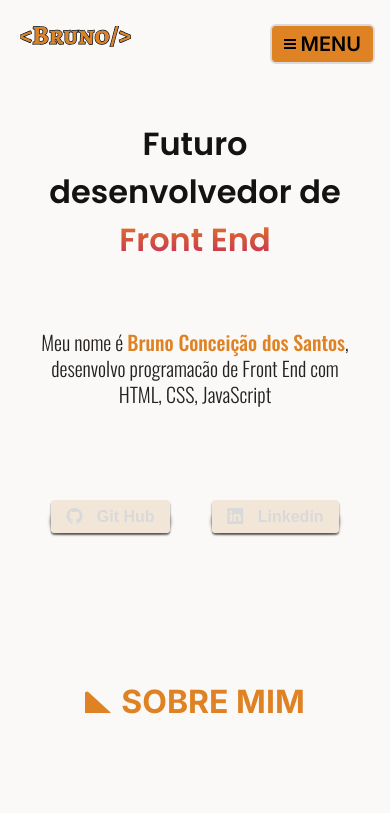
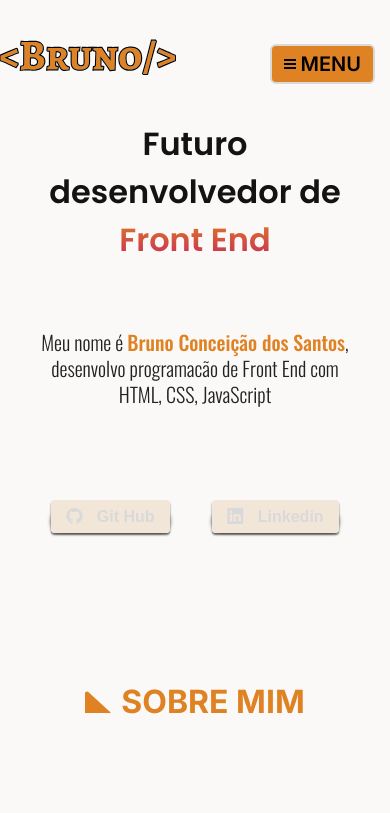
Before and after one commit to BrunoConceica0/Bruno, a website: page index.html in a window 390 px wide. Shown: the top 813 px of the page. Drawn offline with nearby package versions, Linux system fonts and the light colour scheme.

Commit message:
Ajustado o menu mobile

```diff
--- a/css/head/header.css
+++ b/css/head/header.css
@@ -1,13 +1,7 @@
 #header {
   padding: 150px 0;
 }
-.header-content img {
-  padding-left: 20px;
-}
 .header-content {
-  display: flex;
-  justify-content: space-between;
-  align-items: center;
   position: fixed;
   top: -1px;
   left: 0;
@@ -16,6 +10,13 @@
   margin: 0 auto;
   height: 10vw;
   padding: 20px 0;
+}
+.header-menu {
+  display: flex;
+  justify-content: space-between;
+  align-items: center;
+  max-width: 1100px;
+  margin: 0 auto;
 }
 .navegacao ul {
   display: flex;
@@ -54,15 +55,17 @@
 .introduction-content {
   text-align: center;
   margin-top: 120px;
-  & h1 {
-    color: var(--cor-titulo);
-  }
+}
 
-  & p {
-    margin-top: 65px;
-    color: var(--cor-subtitulo);
-  }
+.introduction-content h1 {
+  color: var(--cor-titulo);
 }
+
+.introduction-content p {
+  margin-top: 65px;
+  color: var(--cor-subtitulo);
+}
+
 .links-extremos {
   margin-top: 100px;
 }
@@ -94,6 +97,12 @@
   .links-extremos span {
     padding: 0 10px;
   }
+  .header-menu {
+    height: 40px;
+  }
+  .header-content {
+    padding: 40px 0;
+  }
 }
 @media (max-width: 600px) {
   #header .header-content li {
@@ -109,12 +118,8 @@
   #header {
     padding: 30px 0 30px 0;
   }
-  .header-img img {
-    width: 65%;
-    height: 65%;
-  }
+
   .links-extremos span {
     padding: 0 5px;
   }
 }
-/* animação key */
--- a/css/head/scrolling.css
+++ b/css/head/scrolling.css
@@ -1,8 +1,8 @@
 [data-scrolling].scrolling {
   background: linear-gradient(var(--cor-8), 90%, var(--cor-9));
-  height: 3vw;
+  height: 4vw;
 }
 
 [data-scrolling] {
-  transition: 1s;
+  transition: 0.5s;
 }
--- a/css/project.css
+++ b/css/project.css
@@ -41,8 +41,6 @@
 }
 #project .project-site img {
   border-radius: 15px 15px 0 0;
-  /* height: 24vh;
-  width: 46vw; */
   object-fit: cover;
   object-position: center;
 }
--- a/index.html
+++ b/index.html
@@ -17,6 +17,7 @@
 <body>
   <header id="header">
     <main class="header-content" data-scrolling>
+      <div class="header-menu">
         <div class="header-img">
           <img src="./img/icons/Bruno-Marca.svg" alt="Logotipo" width="176" height="57">
         </div>
@@ -30,6 +31,7 @@
             <li><a href="#contact">contato</a></li>
           </ul>
         </nav>
+      </div>
     </main>
     <div class="introduction-content container">
       <h1 class="font-pop-g-4 ">Futuro desenvolvedor de<br> <span class="liner">Front End</span></h1>
```
Lines whose indentation alone changed are shown as unchanged.
